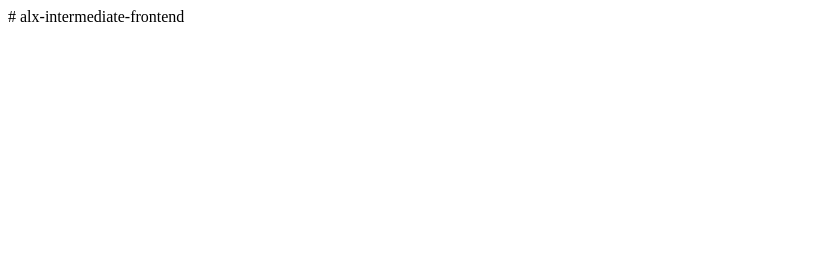
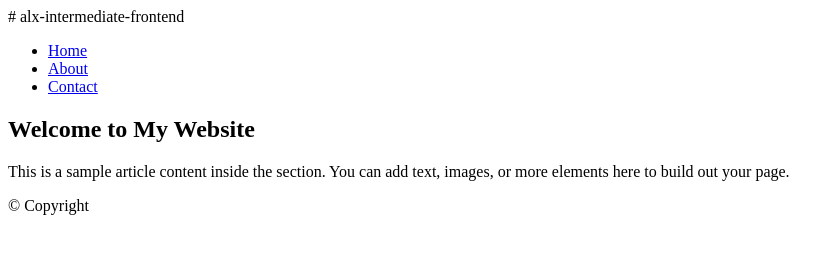
Before and after one commit to KLEMATK/alx-intermediate-frontend, a plain HTML site: page 0x00-semantic_html/0-index.html in a window 1280 px wide. Shown: the whole page, without its empty margins (0-840 px from the left). Drawn offline with Linux system fonts and the light colour scheme.

Commit message:
Update 0-index.html

```diff
--- a/0x00-semantic_html/0-index.html
+++ b/0x00-semantic_html/0-index.html
@@ -1 +1,41 @@
 # alx-intermediate-frontend
+<!DOCTYPE html>
+<html lang="en">
+  <head>
+    <meta charset="utf-8">
+    <meta name="description" content="A blog post about semantic HTML and accessibility practises">
+    <meta name="keywords" content="HTML, Semantic, Accessibility, Blog, SEO">
+    <meta name="author" content="Your Name Here">
+    <meta name="viewport" content="width=device-width, initial-scale=1.0">
+    <title>Semantic Html Blog Post</title>
+  </head>
+  <body>
+
+    <!-- Header with navigation -->
+    <header>
+      <nav>
+        <ul>
+          <li><a href="#home">Home</a></li>
+          <li><a href="#about">About</a></li>
+          <li><a href="#contact">Contact</a></li>
+        </ul>
+      </nav>
+    </header>
+
+    <!-- Main content -->
+    <main>
+      <article>
+        <h1>Welcome to My Website</h1>
+        <section>
+          <p>This is a sample article content inside the section. You can add text, images, or more elements here to build out your page.</p>
+        </section>
+      </article>
+    </main>
+
+    <!-- Footer -->
+    <footer>
+      <p>&copy; Copyright</p>
+    </footer>
+
+  </body>
+</html>
```
